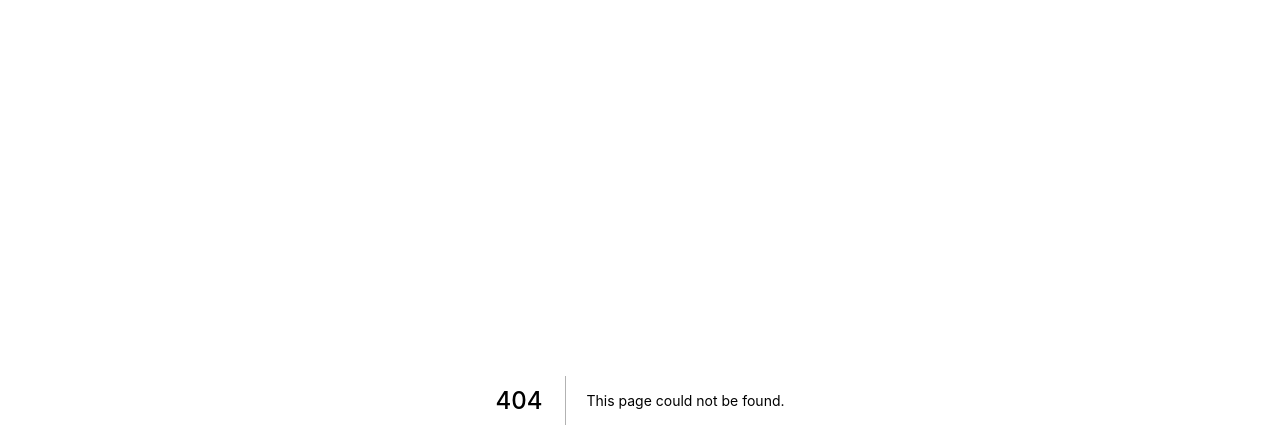
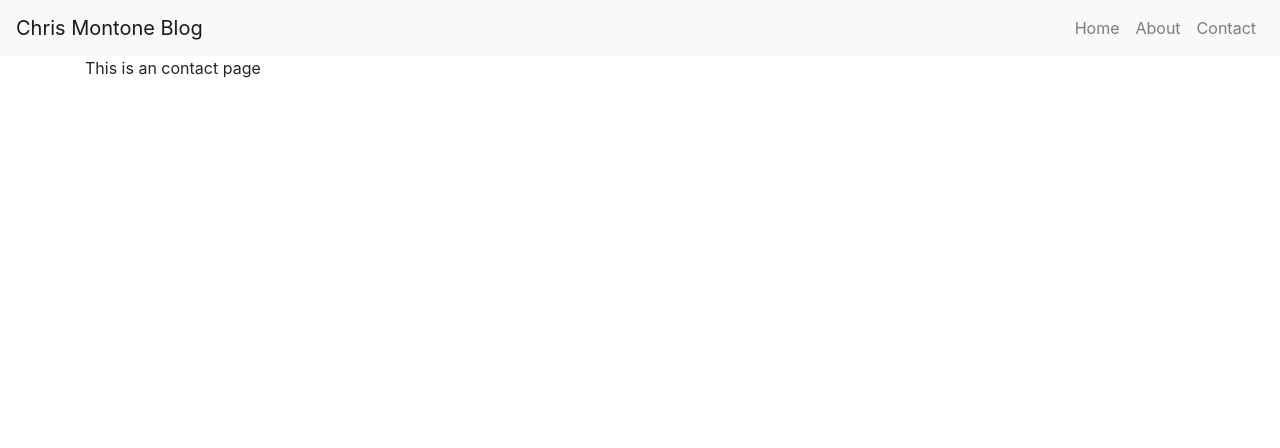
Before and after one commit to bearcodeteeeps/nextjsdemo, a Next.js app: page /contact in a window 1280 px wide. Before the commit this address had no page. Shown: the top 448 px of the page. Built offline with nearby package versions, Linux system fonts and the light colour scheme.

Commit message:
Added new page and fixed readme

```diff
--- /dev/null
+++ b/pages/contact.js
@@ -0,0 +1,7 @@
+import Layout from '../components/Layout';
+
+export default () => (
+  <Layout>
+    <p>This is an contact page</p>
+  </Layout>
+)
```
Also changed, not shown: 1 other file (tests, documents, lock files or other folders).
